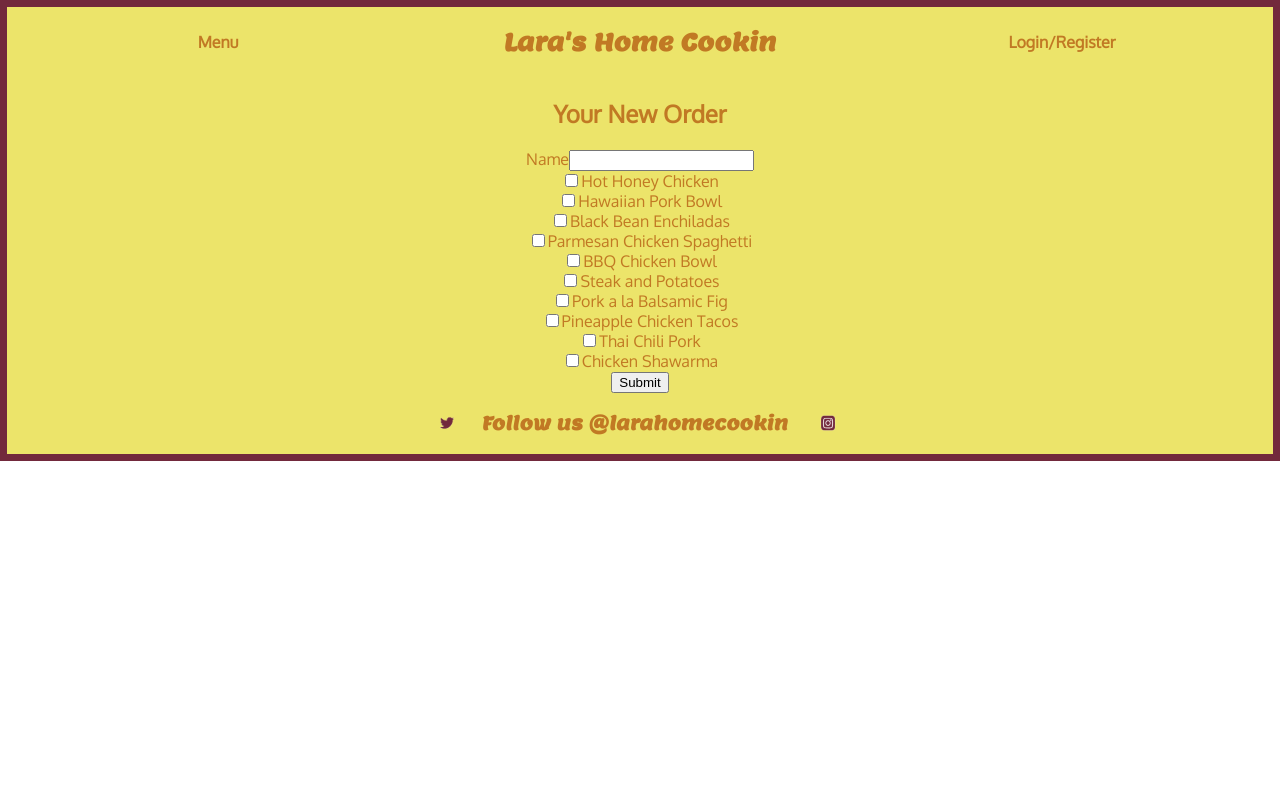
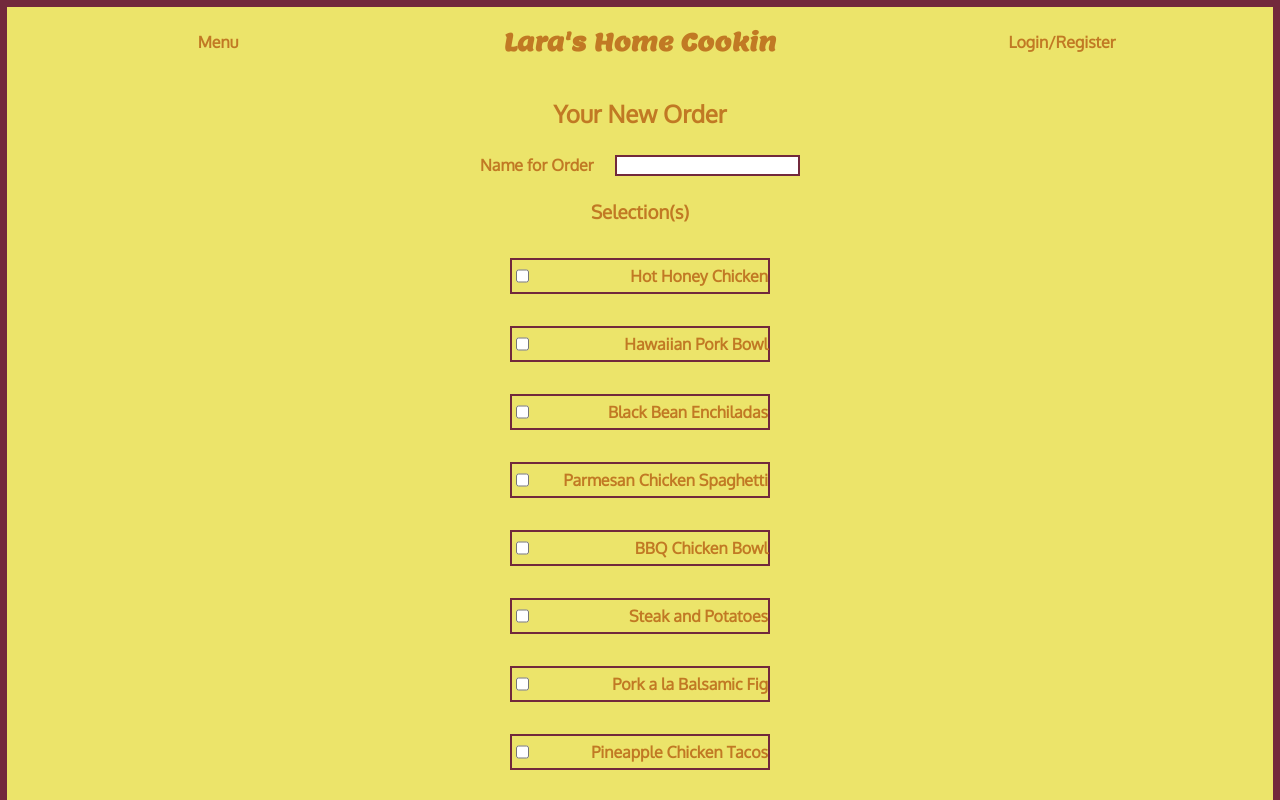
Before and after one commit to corysmith1522/home-cookin, a React (Create React App) app in the folder client/: page /orders/new in a window 1280 px wide. Shown: the top 800 px of the page. Built offline with nearby package versions, Linux system fonts and the light colour scheme; no server answers; sample sign-in values are in the browser's storage.

Commit message:
styled create page

```diff
--- a/client/src/components/SelectFromMenu.css
+++ b/client/src/components/SelectFromMenu.css
@@ -4,3 +4,17 @@
   justify-content: center;
   align-items: center;
 }
+
+.order-menu-item-names {
+  font-weight: bold;
+}
+
+.selections {
+  display: flex;
+  width: 20vw;
+  justify-content: space-between;
+  padding: 0.75vh 0;
+  margin-top: 5%;
+  margin-bottom: 5%;
+  border: 2px solid #72293c;
+}
--- a/client/src/components/SelectFromMenu.jsx
+++ b/client/src/components/SelectFromMenu.jsx
@@ -35,7 +35,7 @@ export default function SelectFromMenu() {
   return (
     <div className='order-menu-checkboxes'>
       {checkboxes.map((checkbox, i) => (
-        <div>
+        <div className='selections'>
           <input
           type="checkbox"
           checked={checkbox.checked}
@@ -43,7 +43,7 @@ export default function SelectFromMenu() {
             setCheckbox(i, e.target.checked)
           }}
         />
-          {checkbox.name}
+          <span className='order-menu-item-names'>{checkbox.name}</span>
         </div>
       ))}
     </div>
--- a/client/src/screens/CreateOrder.css
+++ b/client/src/screens/CreateOrder.css
@@ -0,0 +1,40 @@
+.create-container {
+  display: flex;
+  justify-content: center;
+}
+
+.new-order-name {
+  display: flex;
+  width: 25vw;
+  justify-content: space-between;
+  padding: 0.75vh 0;
+  margin-top: 5%;
+  margin-bottom: 5%;
+}
+
+.create-name-order {
+  font-weight: bold;
+}
+
+.create-order-name-input {
+  border: 2px solid #72293c
+}
+
+.create-order-submit {
+  display: flex;
+  width: fit-content;
+  border: none;
+  background-color: inherit;
+  cursor: pointer;
+  font-size: 100%;
+  text-decoration-line: underline;
+  color: #c17924;
+  font-weight: bold;
+  margin: 0 auto;
+  margin-top: 5%;
+  margin-bottom: 3%;
+}
+
+.create-order-submit:hover{
+  color: #72293c;
+}
--- a/client/src/screens/CreateOrder.jsx
+++ b/client/src/screens/CreateOrder.jsx
@@ -1,5 +1,6 @@
 import React, { useState } from 'react';
 import SelectFromMenu from '../components/SelectFromMenu';
+import './CreateOrder.css'
 
 export default function CreateOrder(props) {
   const [formData, setFormData] = useState({
@@ -14,21 +15,25 @@ export default function CreateOrder(props) {
     }))
   }
   return (
-    <div>
+    <div className='create-container'>
       <form onSubmit={(e) => {
         e.preventDefault();
         props.handleCreate(formData);
       }}>
       <h2>Your New Order</h2>
-      <label htmlFor='name_on_order'>Name</label>
-      <input
-        type='text'
-        name='name_on_order'
-        value={formData.name_on_order}
-        onChange={handleChange}
+      <div className='new-order-name'>
+        <label htmlFor='name_on_order' className='create-name-order'>Name for Order</label>
+        <input
+          className='create-order-name-input'
+          type='text'
+          name='name_on_order'
+          value={formData.name_on_order}
+          onChange={handleChange}
         />
+        </div>
+        <h3>Selection(s)</h3>
       <SelectFromMenu />
-      <button>Submit</button>
+      <button className='create-order-submit'>Submit</button>
       </form>
     </div>
   )
```
Also changed, not shown: 1 other file (tests, documents, lock files or other folders).
